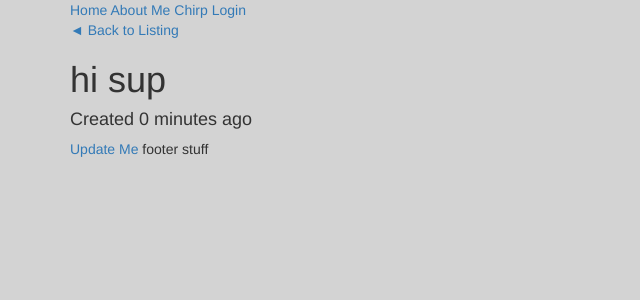
After one commit to destanton/class_notes, a Django app: page /chirps/19/ in a window 1280 px wide. The commit adds this page. Shown: the top 300 px of the page, without its empty margins (0-640 px from the left). Run offline with Django 3.2, Linux system fonts and the light colour scheme; data comes from the database, SQL or seed files in the repository; both versions use the stored data as it was after the commit; some libraries are stand-ins or nearby versions.

Commit message:
detail views, create view, update view

```diff
--- a/week5/chirper2/app/models.py
+++ b/week5/chirper2/app/models.py
@@ -7,3 +7,6 @@ class Chirp(models.Model):
 
     def __str__(self):
         return self.body
+
+    class Meta:
+        ordering = ("-created", )
--- a/week5/chirper2/app/views.py
+++ b/week5/chirper2/app/views.py
@@ -1,7 +1,7 @@
 from django.shortcuts import render
 from django.views import View
-from django.views.generic import TemplateView
-from django.views.generic import ListView
+from django.views.generic import TemplateView, ListView, DetailView
+from django.views.generic.edit import CreateView, UpdateView
 from app.models import Chirp
 from app.forms import ChirpForm
 
@@ -43,3 +43,19 @@ class ChirpView(ListView):  # class name is what's called in urls.py/inheriting
     #     return render(request, "chirps.html")
     # def post(self, request):
     #     return render(request, "chirps.html")
+
+
+class ChirpDetailView(DetailView):
+    model = Chirp
+
+
+class ChirpCreateView(CreateView):
+    model = Chirp
+    success_url = "/chirps"
+    fields = ('body',)
+
+
+class ChirpUpdateView(UpdateView):
+    model = Chirp
+    success_url = "/chirps"
+    fields = ('body',)
--- a/week5/chirper2/chirper2/urls.py
+++ b/week5/chirper2/chirper2/urls.py
@@ -15,12 +15,16 @@ Including another URLconf
 """
 from django.conf.urls import url, include
 from django.contrib import admin
-from app.views import index_view, about_view, ChirpView
+from app.views import index_view, about_view, ChirpView, ChirpDetailView, ChirpCreateView, \
+                       ChirpUpdateView
 
 urlpatterns = [
     url(r'^admin/', admin.site.urls),
     url(r'^', include('django.contrib.auth.urls')),
     url(r'^$', index_view, name="index_view"),
     url(r'^chirps/$', ChirpView.as_view(), name="chirp_view"),
-    url(r'^about/$', about_view, name="about_view")
+    url(r'^chirps/create/$', ChirpCreateView.as_view(), name="chirp_create_view"),
+    url(r'^chirps/(?P<pk>\d+)/$', ChirpDetailView.as_view(), name="chirp_detail_view"),
+    url(r'^chirps/(?P<pk>\d+)/update/$', ChirpUpdateView.as_view(), name="chirp_update_view"),
+    url(r'^about/$', about_view, name="about_view"),
 ]
--- /dev/null
+++ b/week5/chirper2/templates/app/chirp_detail.html
@@ -0,0 +1,12 @@
+{% extends "base.html" %}
+
+{% block content %}
+<p>
+  <a href="{% url 'chirp_view' %}">◄ Back to Listing</a>
+</p>
+
+<h1>{{ object }}</h1>
+<h4>Created {{ object.created| timesince }} ago </h4>
+<a href="{% url 'chirp_update_view' object.id %}">Update Me</a>
+
+{% endblock %}
--- a/week5/chirper2/templates/base.html
+++ b/week5/chirper2/templates/base.html
@@ -17,7 +17,7 @@
     <div class="container">
       <a href="{% url 'index_view' %}">Home</a>
       <a href="{% url 'about_view' %}">About Me</a>
-      <a href="http://google.com">Google</a>
+      <a href="{% url 'chirp_create_view' %}">Chirp</a>
       {% if not request.user.is_authenticated %}
         <a href="{% url 'login' %}">Login</a>
       {% else %}
--- a/week5/chirper2/templates/chirps.html
+++ b/week5/chirper2/templates/chirps.html
@@ -4,7 +4,8 @@
 {% for chirp in object_list %}
 <div class="panel panel-default">
   <div class="panel-body">
-    {{ chirp.body }}
+    <a href="{% url 'chirp_detail_view' chirp.id %}">{{ chirp.body }}</a>
+
   </div>
 </div>
 
```
Also changed, not shown: week5/chirper2/templates/app/chirp_form.html (added, +11 -0 lines), week5/chirper2/db.sqlite3.
